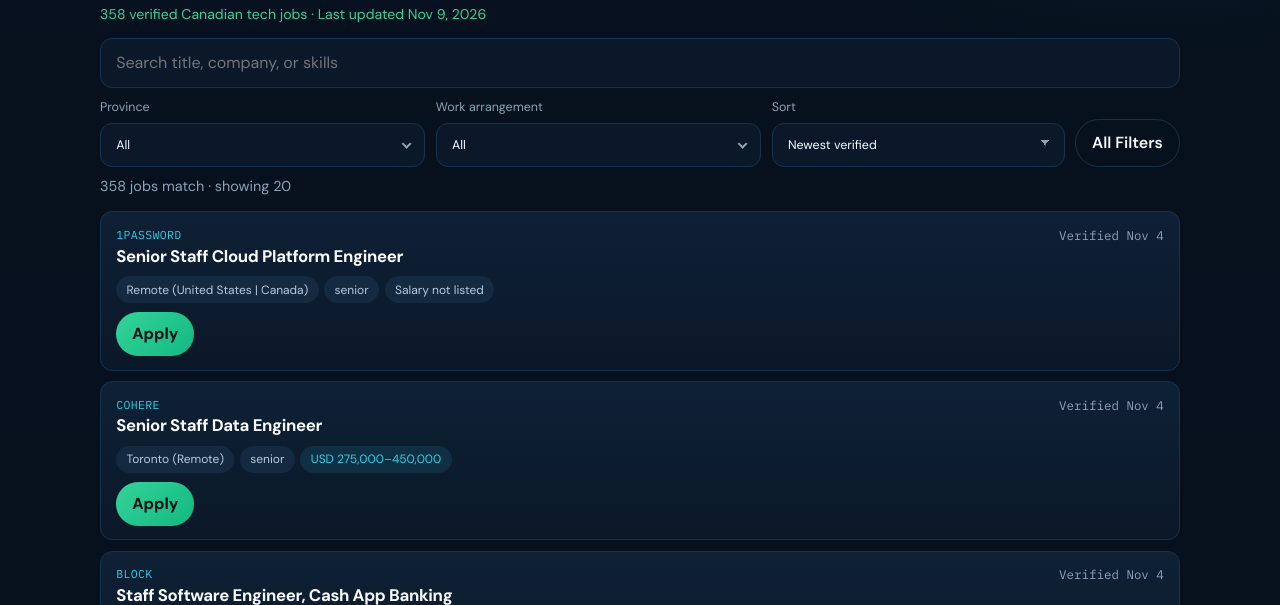
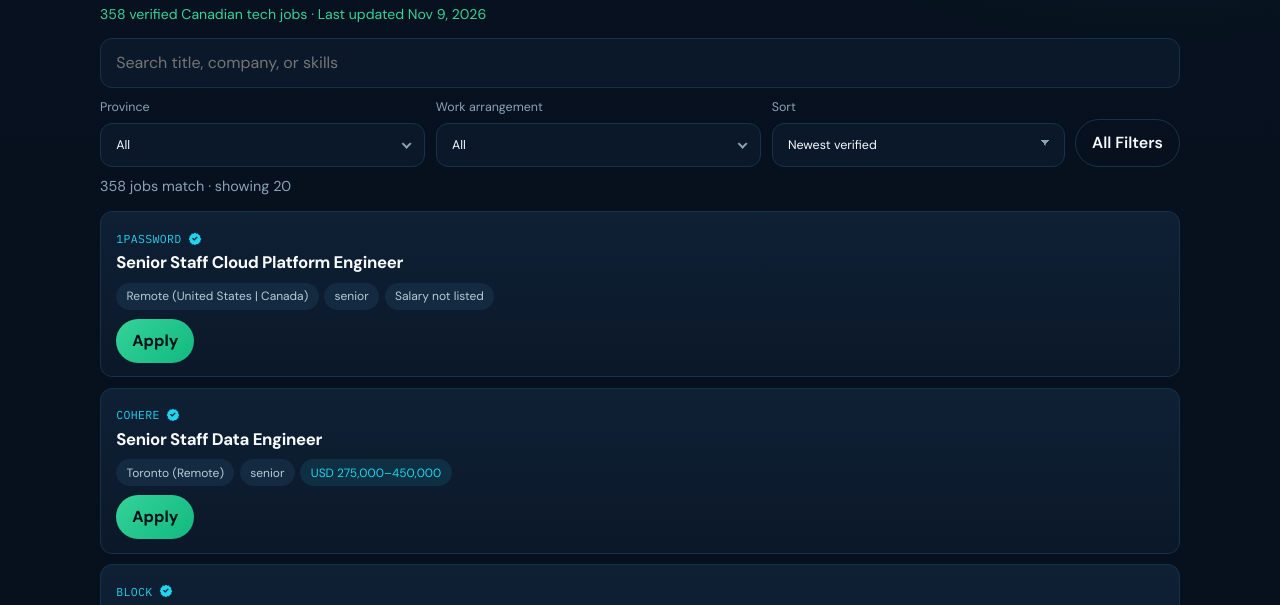
Before and after one commit to mikegianfelice/GitHired, a website: page site/index.html in a window 1280 px wide. Shown: the part 195-800 px from the top of the page. Drawn offline with Linux system fonts and the light colour scheme.

Commit message:
fix(site): replace Verified date text with a checkmark badge
Show a social-style verified check beside the company name; keep the confirmation date in the tooltip for accessibility.

```diff
--- a/site/app.js
+++ b/site/app.js
@@ -358,7 +358,7 @@
     const salary = formatSalary(job);
     const arr = arrangementLabel(job);
     const loc = truncateLocation(job.location);
-    const verified = formatVerifiedDate(job.last_verified);
+    const verifiedLabel = formatVerifiedDate(job.last_verified);
     const card = document.createElement("article");
     card.className = "job-card";
     const maxOnly =
@@ -367,9 +367,10 @@
         : "";
     const matchBadge = match
       ? `<span class="pill match">Match ${match.percent}%</span>`
-      : verified
-        ? `<span class="freshness" title="Date GitHired last confirmed this listing — not the original posting date">${escapeHtml(verified)}</span>`
-        : "";
+      : "";
+    const verifiedMark = !match && job.last_verified
+      ? `<span class="verified-badge" title="${escapeHtml(verifiedLabel || "Verified listing")} — not the original posting date" aria-label="${escapeHtml(verifiedLabel || "Verified listing")}"><svg viewBox="0 0 24 24" width="16" height="16" aria-hidden="true" focusable="false"><path fill="currentColor" d="M12 2.5l2.09 1.52 2.5-.3 1.08 2.28 2.28 1.08-.3 2.5L21.5 12l-1.52 2.09.3 2.5-2.28 1.08-1.08 2.28-2.5-.3L12 21.5l-2.09-1.52-2.5.3-1.08-2.28-2.28-1.08.3-2.5L2.5 12l1.52-2.09-.3-2.5 2.28-1.08L7.08 3.72l2.5.3L12 2.5zm-1.2 12.3 5.3-5.3-1.4-1.4-3.9 3.9-1.8-1.8-1.4 1.4 3.2 3.2z"/></svg></span>`
+      : "";
 
     let extras = "";
     if (match) {
@@ -398,7 +399,7 @@
     card.innerHTML = `
       <div class="job-card-top">
         <div>
-          <p class="job-company">${escapeHtml(job.company)}</p>
+          <p class="job-company">${escapeHtml(job.company)}${verifiedMark}</p>
           <h2 class="job-title">${escapeHtml(job.title)}</h2>
         </div>
         ${matchBadge}
--- a/site/index.html
+++ b/site/index.html
@@ -9,7 +9,7 @@
   <meta property="og:url" content="https://githired.ca/" />
   <meta property="og:description" content="Canada-first tech jobs from employer ATS boards. Search and match in your browser — no account required." />
   <title>GitHired — Jobs Without the Noise</title>
-  <link rel="stylesheet" href="styles.css?v=20261109c" />
+  <link rel="stylesheet" href="styles.css?v=20261109d" />
   <link rel="preconnect" href="https://fonts.googleapis.com" />
   <link rel="preconnect" href="https://fonts.gstatic.com" crossorigin />
   <link href="https://fonts.googleapis.com/css2?family=DM+Sans:ital,opsz,wght@0,9..40,400;0,9..40,500;0,9..40,600;0,9..40,700;1,9..40,400&family=IBM+Plex+Mono:wght@400;500&display=swap" rel="stylesheet" />
@@ -402,8 +402,8 @@
 
   <div class="filter-drawer-backdrop" id="filter-drawer-backdrop" hidden></div>
 
-  <script src="match-engine.js?v=20261109c"></script>
-  <script src="resume.js?v=20261109c"></script>
-  <script src="app.js?v=20261109c" defer></script>
+  <script src="match-engine.js?v=20261109d"></script>
+  <script src="resume.js?v=20261109d"></script>
+  <script src="app.js?v=20261109d" defer></script>
 </body>
 </html>
--- a/site/styles.css
+++ b/site/styles.css
@@ -835,6 +835,22 @@
   font-size: 0.72rem;
   letter-spacing: 0.03em;
   text-transform: uppercase;
+  display: inline-flex;
+  align-items: center;
+  gap: 0.35rem;
+}
+
+.verified-badge {
+  display: inline-flex;
+  align-items: center;
+  justify-content: center;
+  color: var(--accent);
+  flex-shrink: 0;
+  line-height: 0;
+}
+
+.verified-badge svg {
+  display: block;
 }
 
 .job-title {
@@ -934,6 +950,8 @@
   font-size: 0.78rem;
   font-family: var(--mono);
 }
+
+/* Keep date details on hover/focus via title; no visible "Verified …" text */
 
 .match-score-block {
   display: grid;
```
